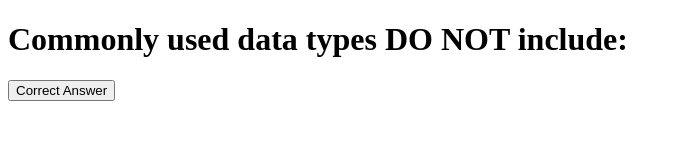
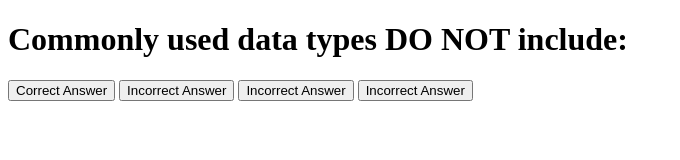
Before and after one commit to ThomasPlunkett/code_quiz_04-Web-APIs-HW, a plain HTML site: page index.html in a window 1280 px wide. Shown: the whole page, without its empty margins (0-680 px from the left). Drawn offline with Linux system fonts and the light colour scheme.

Commit message:
modified HTML to add 3 placeholder buttons with id for incorrect answer.

```diff
--- a/assets/script.js
+++ b/assets/script.js
@@ -1,6 +1,7 @@
 //  DOM VARIABLES
 var questionContainer = document.getElementById("start-page");
 var correctAnswerButton = document.getElementById("correct-answer");
+
 // JAVASCRIPT VARIABLES
 var arrayOfQuestions = [
     "Commonly used data types DO NOT include:",
--- a/index.html
+++ b/index.html
@@ -13,6 +13,9 @@
     </div>
     <div>
         <button id="correct-answer">Correct Answer</button>
+        <button id="incorrect-answer">Incorrect Answer</button>
+        <button id="incorrect-answer">Incorrect Answer</button>
+        <button id="incorrect-answer">Incorrect Answer</button>
     </div>
     </main>
     <script src="assets/script.js"></script>
```
